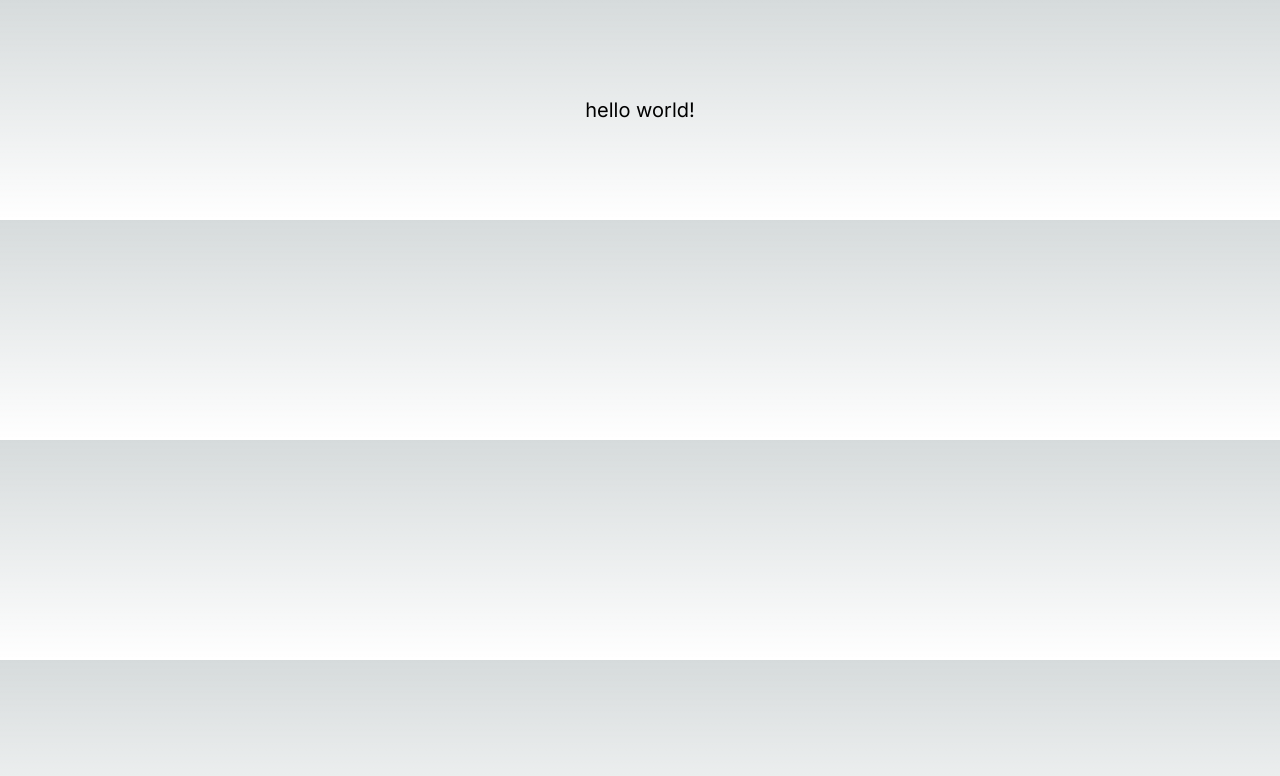
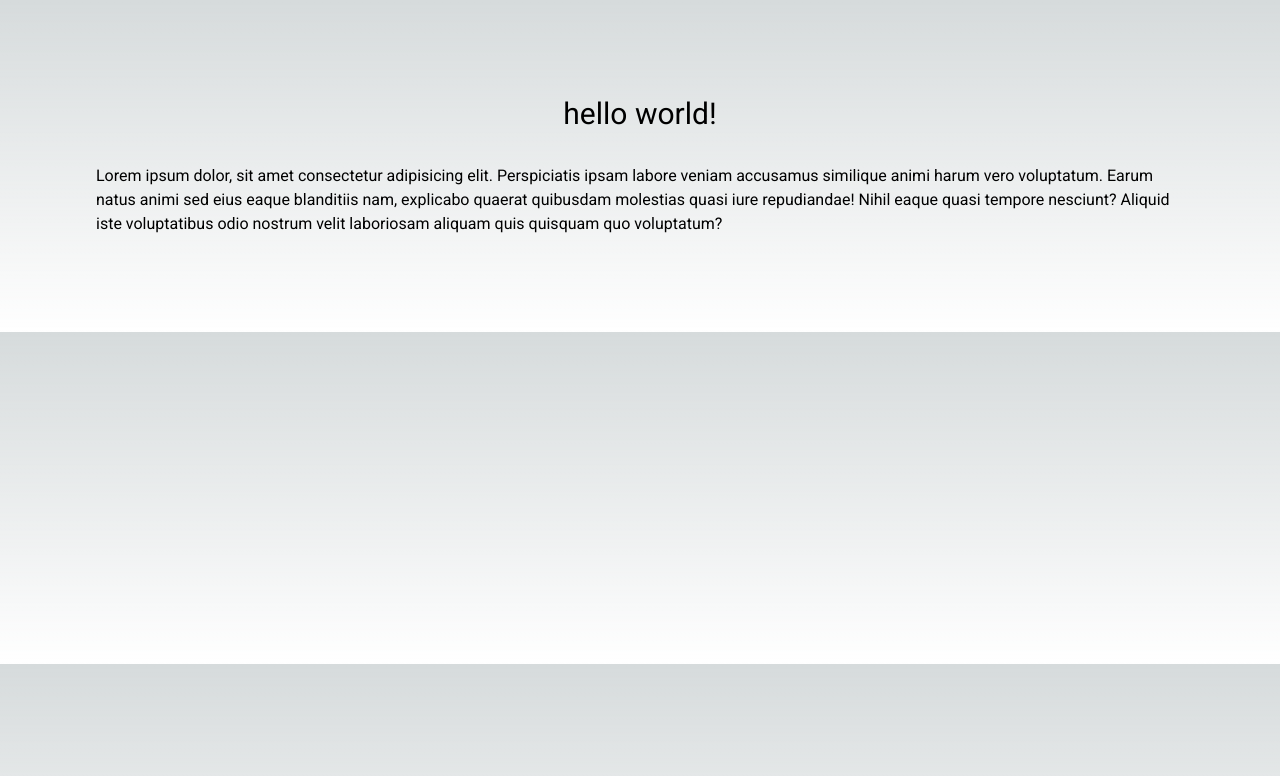
Before and after one commit to jayhuich/portfolio, a Next.js app: page / in a window 1280 px wide. Shown: the top 776 px of the page. Built offline with nearby package versions, Linux system fonts and the light colour scheme.

Commit message:
setup: material ui

```diff
--- a/package.json
+++ b/package.json
@@ -10,6 +10,10 @@
     "postinstall": "husky install"
   },
   "dependencies": {
+    "@emotion/react": "^11.11.1",
+    "@emotion/styled": "^11.11.0",
+    "@mui/icons-material": "^5.14.11",
+    "@mui/material": "^5.14.11",
     "next": "latest",
     "react": "latest",
     "react-dom": "latest"
--- a/src/app/layout.tsx
+++ b/src/app/layout.tsx
@@ -1,10 +1,10 @@
 import "./globals.css";
 
-import { Inter } from "next/font/google";
+import { Roboto } from "next/font/google";
 import * as React from "react";
 
 import type { Metadata } from "next";
-const inter = Inter({ subsets: ["latin"] });
+const roboto = Roboto({ weight: ["300", "400", "700"], subsets: ["latin"] });
 
 export const metadata: Metadata = {
   title: "Create Next App",
@@ -14,7 +14,7 @@ export const metadata: Metadata = {
 export default function RootLayout({ children }: { children: React.ReactNode }) {
   return (
     <html lang="en">
-      <body className={inter.className}>{children}</body>
+      <body className={roboto.className}>{children}</body>
     </html>
   );
 }
--- a/src/app/page.tsx
+++ b/src/app/page.tsx
@@ -3,7 +3,14 @@ import * as React from "react";
 export default function Home() {
   return (
     <main className="flex flex-col items-center justify-between p-24">
-      <h1 className="text-xl">hello world!</h1>
+      <h1 className="text-3xl mb-8">hello world!</h1>
+      <p>
+        Lorem ipsum dolor, sit amet consectetur adipisicing elit. Perspiciatis ipsam labore veniam
+        accusamus similique animi harum vero voluptatum. Earum natus animi sed eius eaque blanditiis
+        nam, explicabo quaerat quibusdam molestias quasi iure repudiandae! Nihil eaque quasi tempore
+        nesciunt? Aliquid iste voluptatibus odio nostrum velit laboriosam aliquam quis quisquam quo
+        voluptatum?
+      </p>
     </main>
   );
 }
```
Also changed, not shown: 1 other file (tests, documents, lock files or other folders).
